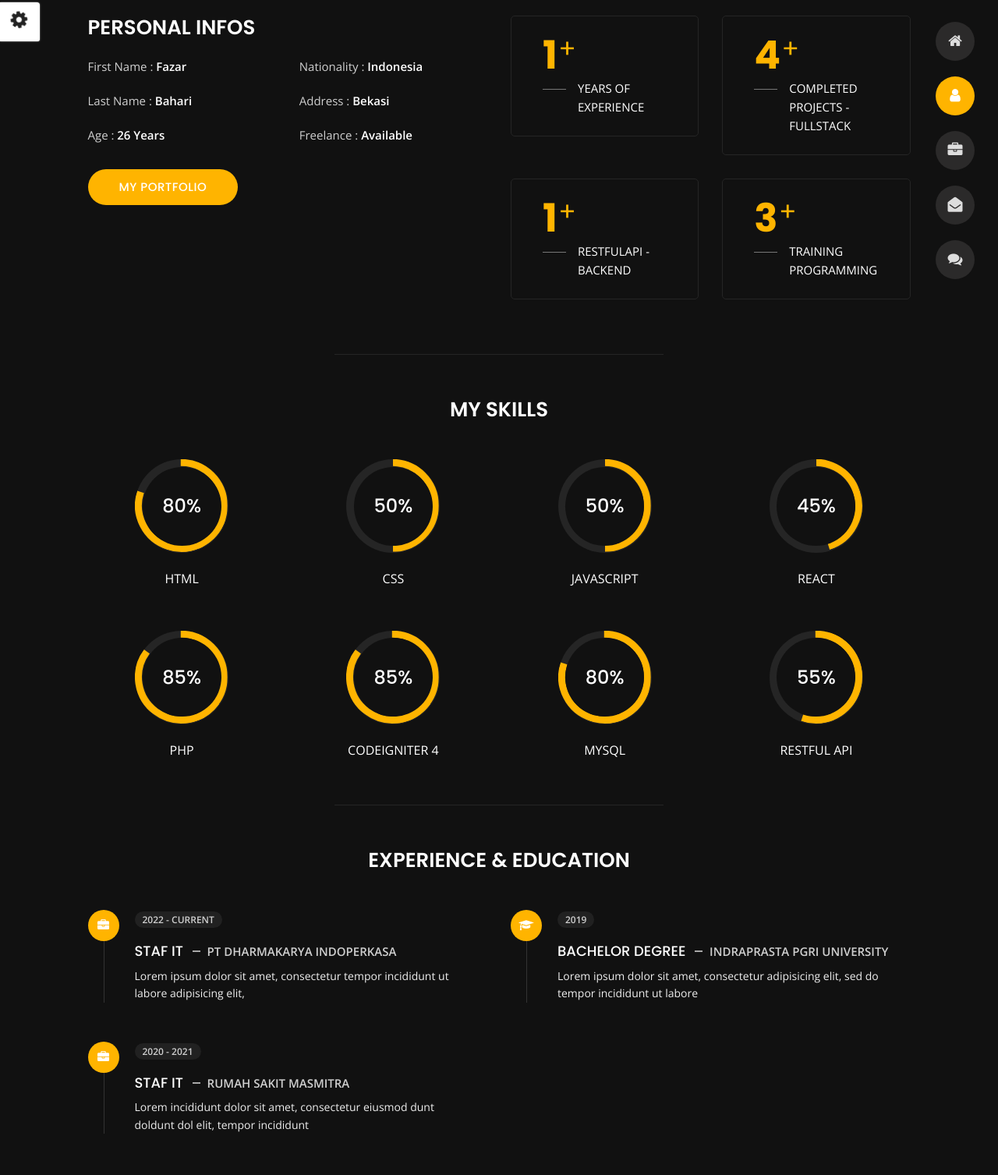
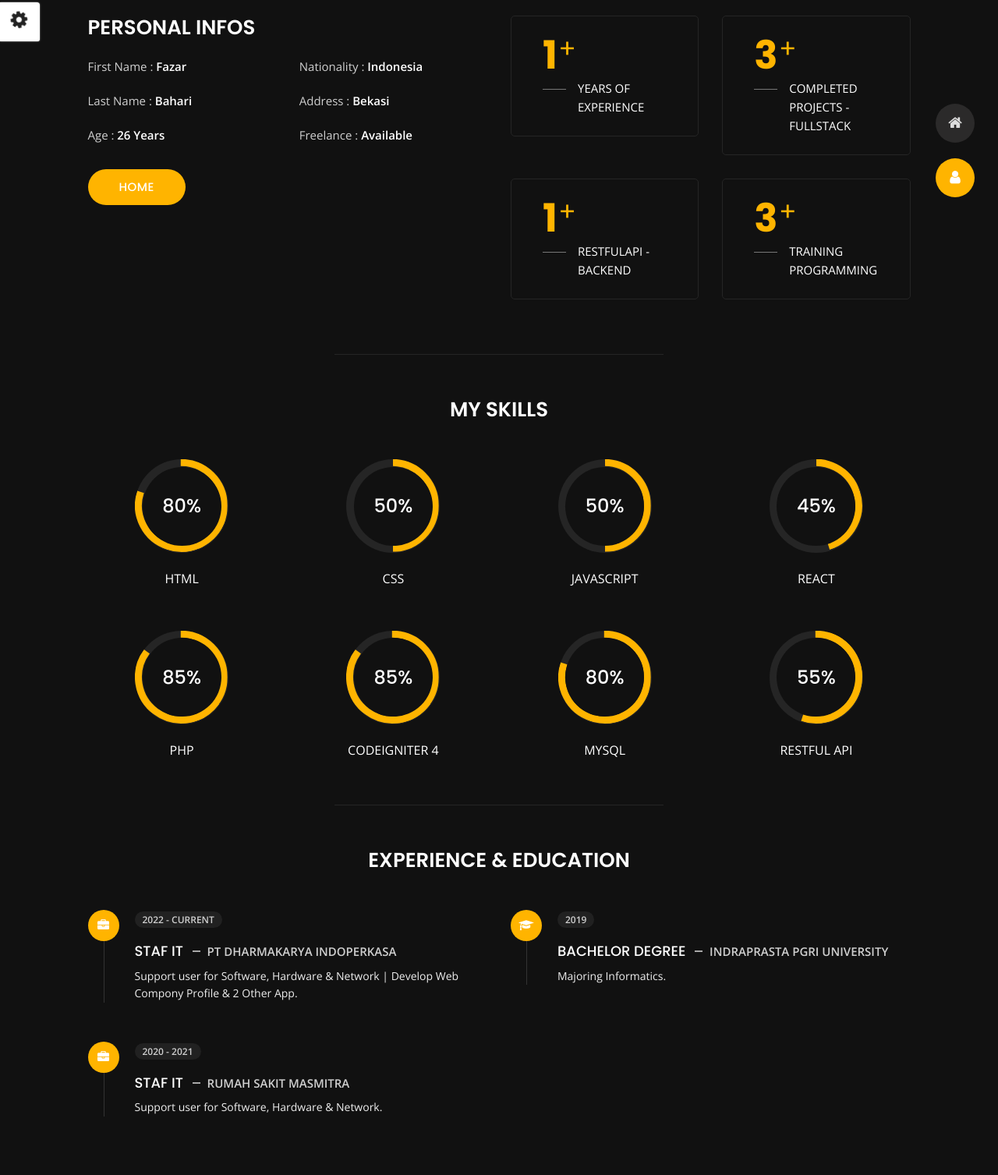
Before and after one commit to fazarrr/fazarrr.github.io, a plain HTML site: page about.html in a window 1280 px wide. Shown: the part 207-1714 px from the top of the page at 78% size. Drawn offline with nearby package versions, Linux system fonts and the light colour scheme.

Commit message:
perbbaikan tampilan

```diff
--- a/about.html
+++ b/about.html
@@ -4,7 +4,7 @@
 
 <head>
     <meta charset="utf-8">
-    <title>About Fazar Bahari</title>
+    <title>Fazar Bahari | About</title>
     <meta name="viewport" content="width=device-width, initial-scale=1">
 
     <!-- Template Google Fonts -->
@@ -99,7 +99,7 @@
                 <h2>About</h2>
             </a>
         </li>
-        <li class="icon-box">
+        <!-- <li class="icon-box">
             <i class="fa fa-briefcase"></i>
             <a href="portfolio.html">
                 <h2>Portfolio</h2>
@@ -116,7 +116,7 @@
             <a href="blog.html">
                 <h2>Blog</h2>
             </a>
-        </li>
+        </li> -->
     </ul>
     <!-- Fixed Navigation Ends -->
     <!-- Mobile Menu Starts -->
@@ -129,9 +129,9 @@
             <ul class="list-unstyled" id="menu">
                 <li><a href="index.html"><i class="fa fa-home"></i><span>Home</span></a></li>
                 <li class="active"><a href="about.html"><i class="fa fa-user"></i><span>About</span></a></li>
-                <li><a href="portfolio.html"><i class="fa fa-folder-open"></i><span>Portfolio</span></a></li>
+                <!-- <li><a href="portfolio.html"><i class="fa fa-folder-open"></i><span>Portfolio</span></a></li>
                 <li><a href="contact.html"><i class="fa fa-envelope-open"></i><span>Contact</span></a></li>
-                <li><a href="blog.html"><i class="fa fa-comments"></i><span>Blog</span></a></li>
+                <li><a href="blog.html"><i class="fa fa-comments"></i><span>Blog</span></a></li> -->
             </ul>
         </div>
     </nav>
@@ -155,7 +155,7 @@
                         <h3 class="text-uppercase custom-title mb-0 ft-wt-600">personal infos</h3>
                     </div>
                     <div class="col-12 d-block d-sm-none">
-                        <img src="img/img-mobile.jpg" class="img-fluid main-img-mobile" alt="my picture" />
+                        <img src="img/mobile.png" class="img-fluid main-img-mobile" alt="my picture" />
                     </div>
                     <div class="col-6">
                         <ul class="about-list list-unstyled open-sans-font">
@@ -172,7 +172,7 @@
                         </ul>
                     </div>
                     <div class="col-12 mt-3">
-                        <a href="portfolio.html" class="btn btn-portfolio">My Portfolio</a>
+                        <a href="index.html" class="btn btn-home">Home</a>
                     </div>
                 </div>
             </div>
@@ -188,7 +188,7 @@
                     </div>
                     <div class="col-6">
                         <div class="box-stats with-margin">
-                            <h3 class="poppins-font position-relative">4</h3>
+                            <h3 class="poppins-font position-relative">3</h3>
                             <p class="open-sans-font m-0 position-relative text-uppercase">Completed projects - <span class="d-block">fullstack</span></p>
                         </div>
                     </div>
@@ -311,7 +311,7 @@
                             </div>
                             <span class="time open-sans-font text-uppercase">2022 - Current</span>
                             <h5 class="poppins-font text-uppercase">Staf IT <span class="place open-sans-font">PT Dharmakarya Indoperkasa</span></h5>
-                            <p class="open-sans-font">Lorem ipsum dolor sit amet, consectetur tempor incididunt ut labore adipisicing elit, </p>
+                            <p class="open-sans-font">Support user for Software, Hardware & Network | Develop Web Compony Profile & 2 Other App.</p>
                         </li>
                         <li>
                             <div class="icon">
@@ -319,7 +319,7 @@
                             </div>
                             <span class="time open-sans-font text-uppercase">2020 - 2021</span>
                             <h5 class="poppins-font text-uppercase">Staf IT <span class="place open-sans-font">Rumah Sakit Masmitra</span></h5>
-                            <p class="open-sans-font">Lorem incididunt dolor sit amet, consectetur eiusmod dunt doldunt dol elit, tempor incididunt</p>
+                            <p class="open-sans-font">Support user for Software, Hardware & Network.</p>
                         </li>
                         <!-- <li>
                             <div class="icon">
@@ -341,7 +341,7 @@
                             </div>
                             <span class="time open-sans-font text-uppercase">2019</span>
                             <h5 class="poppins-font text-uppercase">Bachelor Degree <span class="place open-sans-font">Indraprasta PGRI University</span></h5>
-                            <p class="open-sans-font">Lorem ipsum dolor sit amet, consectetur adipisicing elit, sed do tempor incididunt ut labore</p>
+                            <p class="open-sans-font">Majoring Informatics.</p>
                         </li>
                         <!-- <li>
                             <div class="icon">
--- a/css/style.css
+++ b/css/style.css
@@ -1262,6 +1262,10 @@ body.light hr.separator {
     transform: translateX(-20px);
   }
 
+  .btn.btn-home:before {
+    content: "\f015";
+  }
+
   .btn.btn-about:before {
     content: "\f007";
   }
```
Also changed, not shown: index.html (+5 -5 lines).
